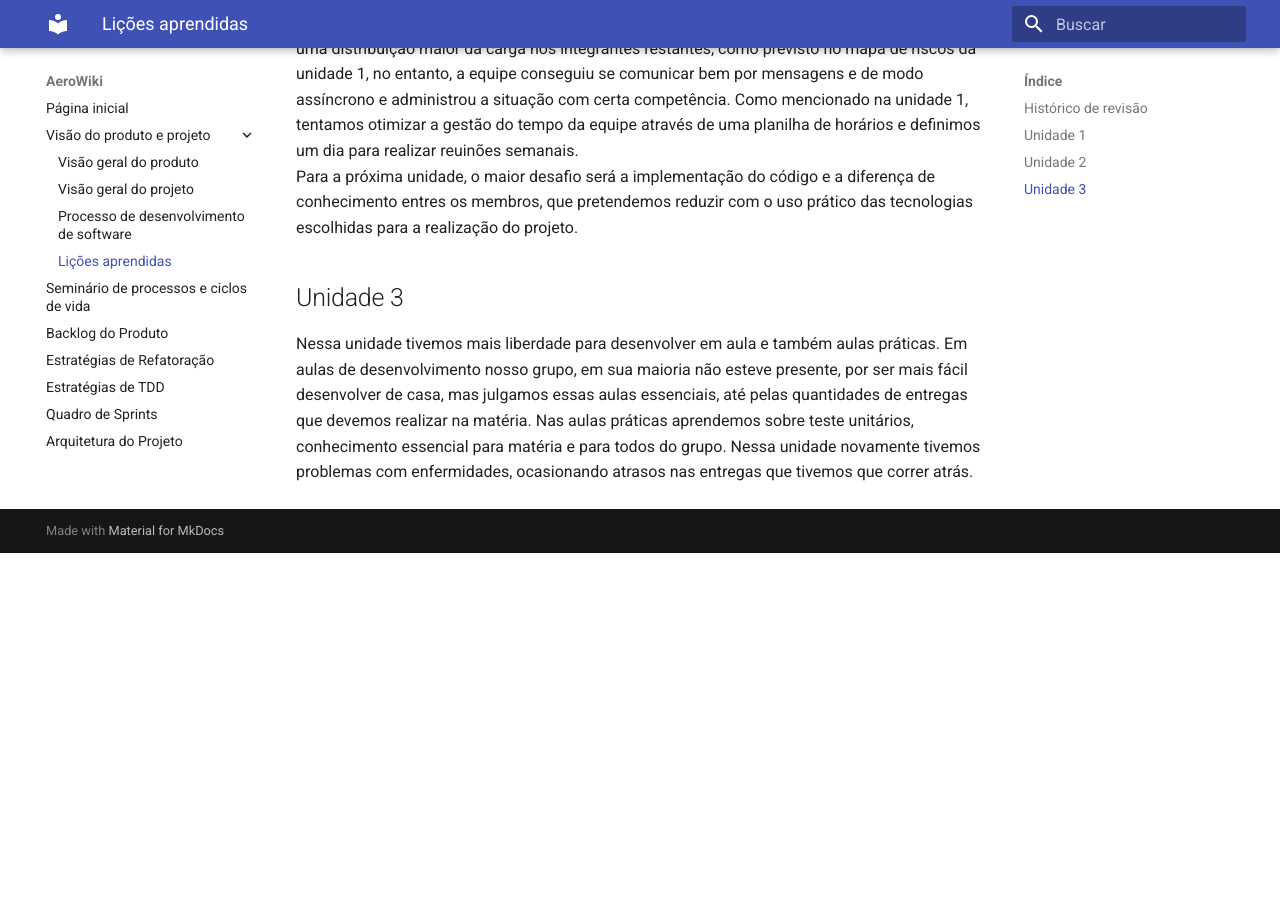
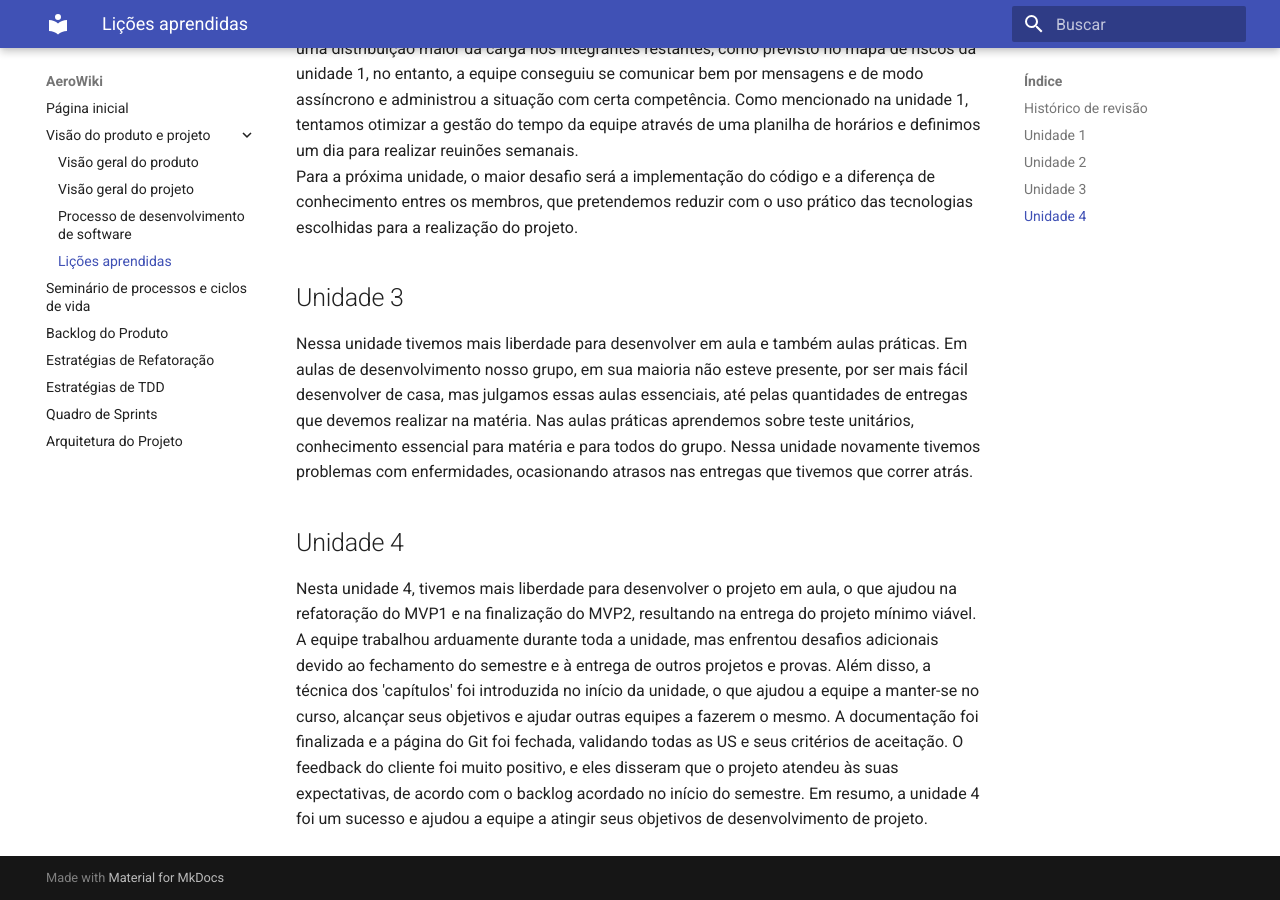
Before and after one commit to mdsreq-fga-unb/2022.2-AeroWiki, an MkDocs documentation site: the page built from gitpages/docs/visao_do_produto_e_projeto/licoes-aprendidas.md, in a window 1280 px wide and 900 px high, scrolled down 1461 px. Built offline with MkDocs 1.6.1 and Material for MkDocs 9.7.7, drawn with Linux system fonts in a browser that asks for light colours; before the commit the page ends 2014 px from its top, so only the background shows below that.

Commit message:
Update licoes-aprendidas.md

```diff
--- a/gitpages/docs/visao_do_produto_e_projeto/licoes-aprendidas.md
+++ b/gitpages/docs/visao_do_produto_e_projeto/licoes-aprendidas.md
@@ -21,3 +21,6 @@ Para a próxima unidade, o maior desafio será a implementação do código e a
 
 ## Unidade 3
 Nessa unidade tivemos mais liberdade para desenvolver em aula e também aulas práticas. Em aulas de desenvolvimento nosso grupo, em sua maioria não esteve presente, por ser mais fácil desenvolver de casa, mas julgamos essas aulas essenciais, até pelas quantidades de entregas que devemos realizar na matéria. Nas aulas práticas aprendemos sobre teste unitários, conhecimento essencial para matéria e para todos do grupo. Nessa unidade novamente tivemos problemas com enfermidades, ocasionando atrasos nas entregas que tivemos que correr atrás.
+
+## Unidade 4
+Nesta unidade 4, tivemos mais liberdade para desenvolver o projeto em aula, o que ajudou na refatoração do MVP1 e na finalização do MVP2, resultando na entrega do projeto mínimo viável. A equipe trabalhou arduamente durante toda a unidade, mas enfrentou desafios adicionais devido ao fechamento do semestre e à entrega de outros projetos e provas. Além disso, a técnica dos 'capítulos' foi introduzida no início da unidade, o que ajudou a equipe a manter-se no curso, alcançar seus objetivos e ajudar outras equipes a fazerem o mesmo. A documentação foi finalizada e a página do Git foi fechada, validando todas as US e seus critérios de aceitação. O feedback do cliente foi muito positivo, e eles disseram que o projeto atendeu às suas expectativas, de acordo com o backlog acordado no início do semestre. Em resumo, a unidade 4 foi um sucesso e ajudou a equipe a atingir seus objetivos de desenvolvimento de projeto.
```
